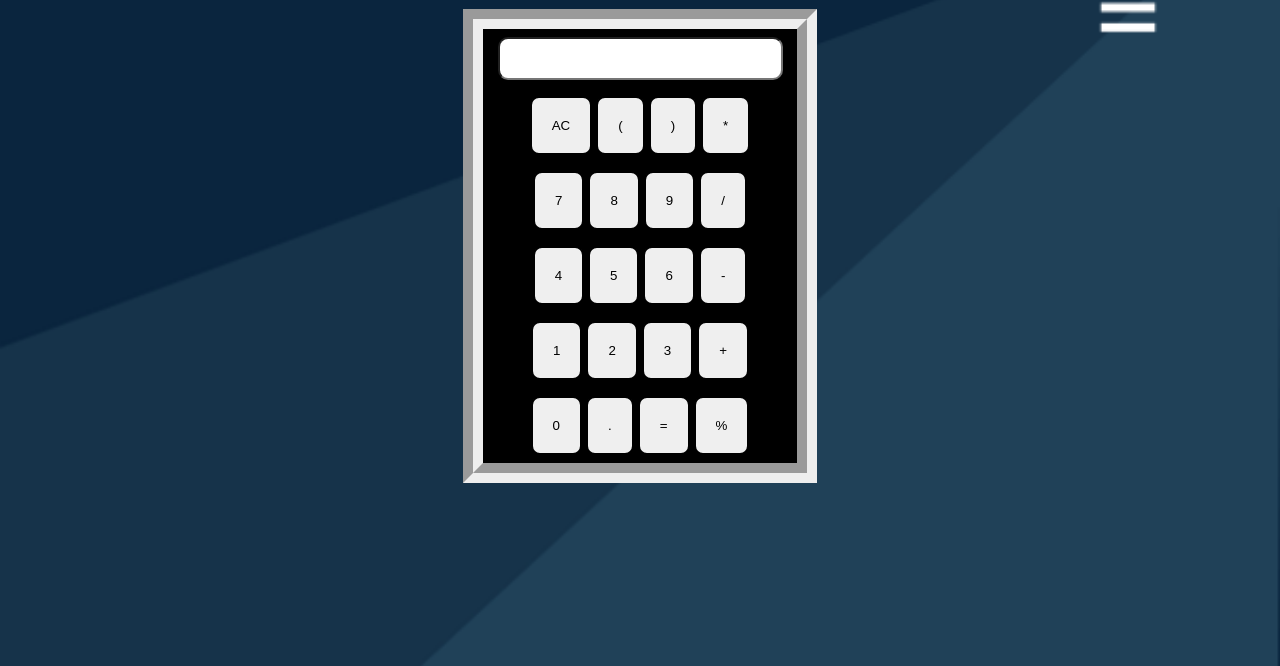
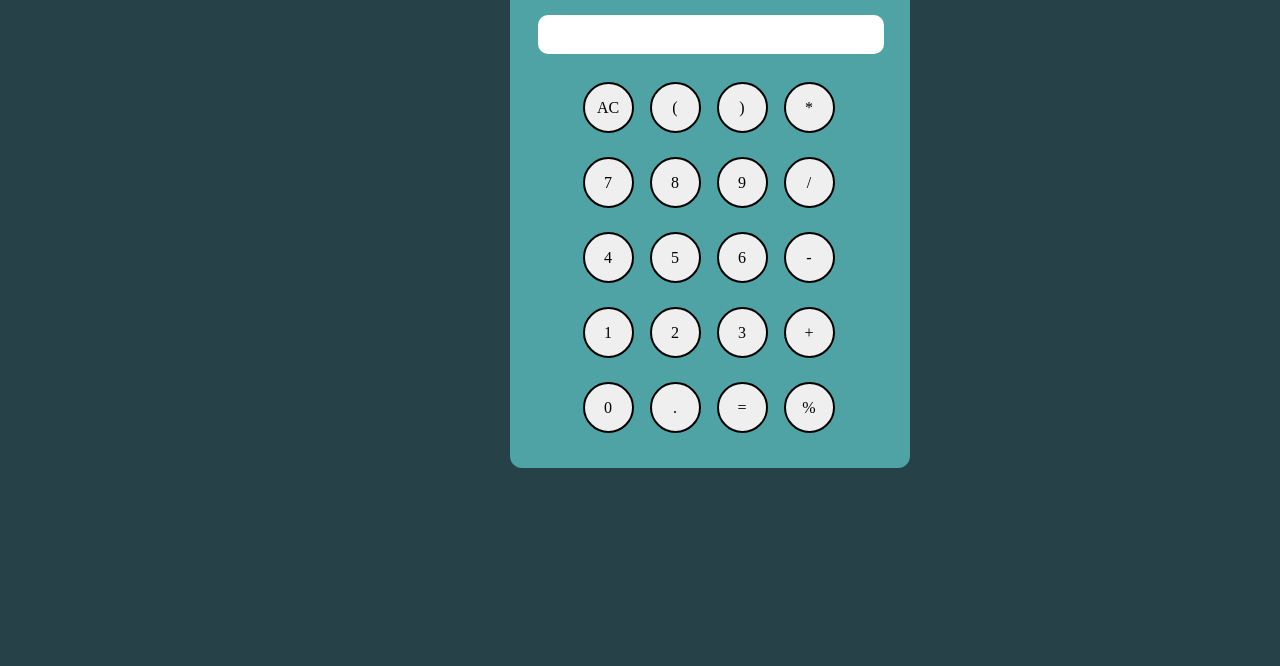
Before and after one commit to Anushkag031/Calculator, a plain HTML site: page calculator/index.html in a window 1280 px wide. Shown: the part 134-800 px from the top of the page. Drawn offline with Linux system fonts and the light colour scheme.

Commit message:
Update style.css

```diff
--- a/calculator/style.css
+++ b/calculator/style.css
@@ -1,54 +1,115 @@
-.button {
-    padding: 20px;
-    border: 2px solid black;
-    border-radius: 9px;
-    cursor: pointer;
+*{
+    margin: 0;
+    padding: 0;
+
 }
 
-.button:hover {
-    color: rgb(26, 94, 204);
-    background-color: rgb(176, 176, 235);
+body {
+    background-color: #264248
 }
 
 .text-center {
+    /* border: 2px solid darkgoldenrod; */
     text-align: center;
+    margin-top: 23px;
+    width: fit-content;
+    margin-left: 44%;
 }
 
-body {
-    background-image: url(bg.png);
-    background-repeat: no-repeat;
-    background-size: cover;
-    padding: 55px;
+h1 {
+    font: 1em sans-serif white;
+    color: white;
 }
-
 .container {
     display: flex;
     flex-direction: column;
     justify-content: center;
     align-items: center;
     box-sizing: border-box black;
+    width: 400px;
+    height: 500px;
     margin-right: 400px;
-    margin-left: 400px;
-    background-color: black;
-    border: 20px;
-    border-style: groove;
+    margin-left: 510px;
+    margin-top: 42px;
+    background-color: #4fa3a5;
+    /* border: 2px solid deeppink; */
+    border-radius: 12px;
+
 }
 
+
 .row {
-    margin: 8px;
+    margin: 12px;
+    /* border: 2px solid darkgoldenrod;     */
+    border-radius: 12px;
+    padding-left: 65px;
+    width: 320px;
+    letter-spacing: 12px;
+
 }
 
-body {
-    background-color: black;
+
+.button {
+    /* padding: 20px; */
+    border: 2px solid black;
+    cursor: pointer;
+    font-family: 'Bree Serif', serif;
+    font-size: 16px;
+    border-radius: 50%;
+    height: 51px;
+    width: 51px;
+    padding: 2px;
 }
 
+.button:hover {
+    color: white;
+    background-color: black ;
+}
+
+
 .row input {
+    /* border: 2px solid dodgerblue; */
+    outline: none;
+    border: none;
+    width: 330px;
+    margin-top: 12px;
+    margin-bottom: 4px;
+    margin-left: -45px;
     padding: 8px;
     border-radius: 10px;
     font-size: 20px;
 }
 
-h1 {
-    font: 1em sans-serif white;
+
+footer{
+    /* border: 3px solid darkblue; */
+    display: flex;
+    padding: 10px 70px;
+    background:rgba(128, 128, 128, 0.555);
+    margin-left: -52px;
+    margin-top: 32px;
+    font-size: 20px;
+    font-weight: 600;
+    color: black;
+}
+
+
+footer .social i{
+    /* border: 2px solid darkgoldenrod; */
+    font-size: 26px;
+    margin: 0 3px;
+    margin-top: 9%;
+    cursor: pointer;
+}
+.social i:hover{
     color: white;
+    font-size: 32px;
 }
+
+.text{
+    /* border: 2px solid darkgreen; */
+    margin-left: 25%;
+    font-weight: 200;
+    font-size: 18px;
+    font-family: 'Quicksand', sans-serif;
+}
```
